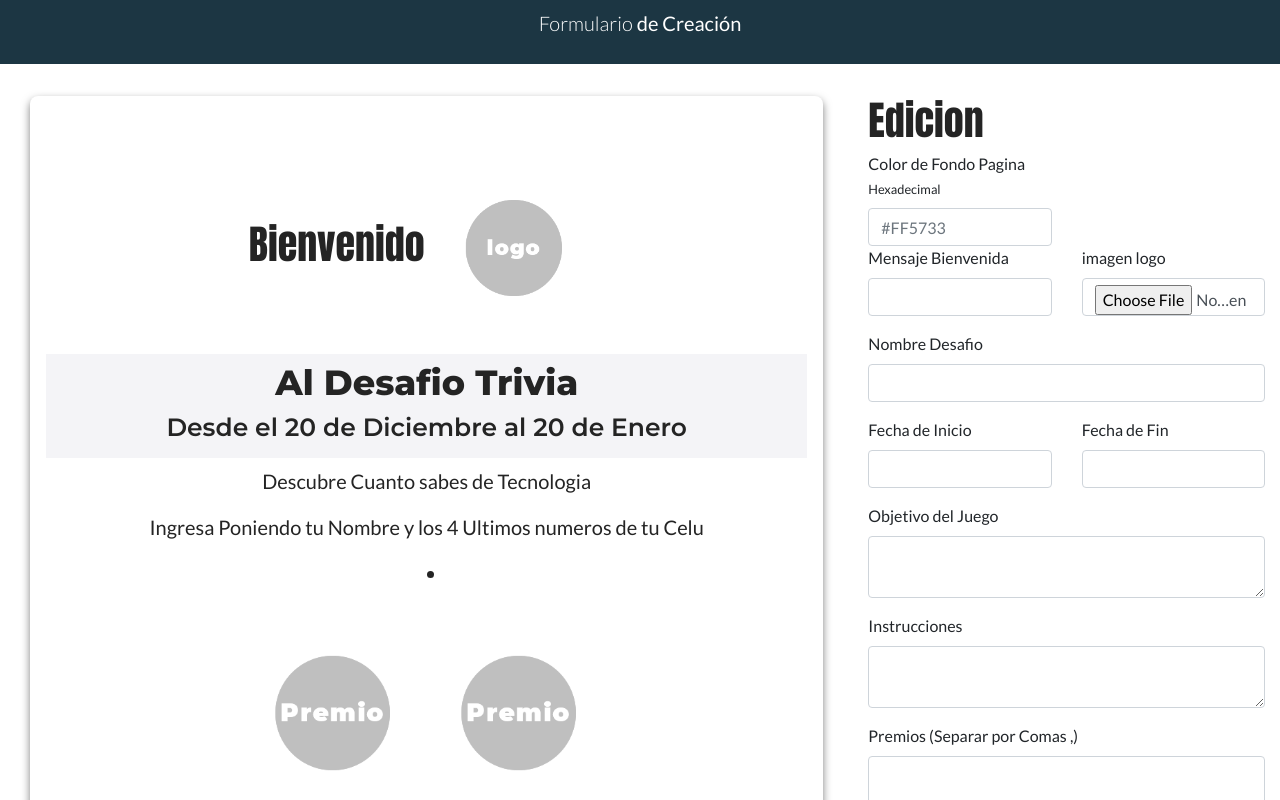
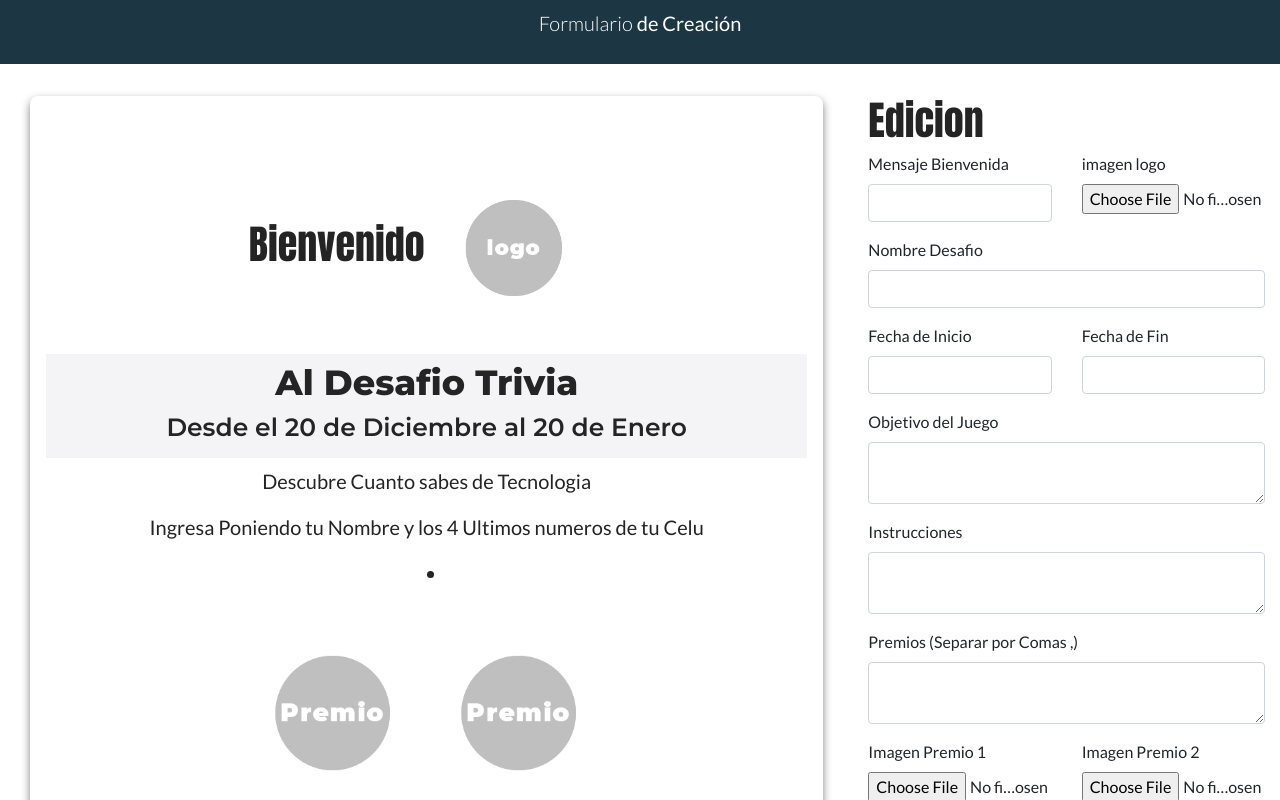
Before and after one commit to Mathiasfx/PaginaEditable, a React (Create React App) app: page /Formulario in a window 1280 px wide. Shown: the top 800 px of the page. Built offline with nearby package versions, Linux system fonts and the light colour scheme.

Commit message:
Modificiacion React COlor + file name

```diff
--- a/package.json
+++ b/package.json
@@ -9,6 +9,7 @@
     "axios": "^0.21.0",
     "bootstrap": "^4.5.3",
     "react": "^17.0.1",
+    "react-color": "^2.19.3",
     "react-dom": "^17.0.1",
     "react-router-dom": "^5.2.0",
     "react-scripts": "4.0.0",
--- a/src/Components/Formulario.js
+++ b/src/Components/Formulario.js
@@ -1,5 +1,6 @@
 import React, { useState } from "react";
 import axios from "axios";
+
 
 
 function Formulario({ onChange, form }) {
@@ -8,8 +9,7 @@ function Formulario({ onChange, form }) {
     e.preventDefault();
      axios
       .post(
-        "http://www.fsf.com.ar/principal/formulario.php",
-       form)
+        "http://www.fsf.com.ar/principal/formulario.php",form)
         .then((response) => {
         console.log(response, form);
       })
@@ -17,27 +17,29 @@ function Formulario({ onChange, form }) {
         console.log(console.log(error));
       });
   };
+
+  const [imagen1,setImagen1] = useState('');
+
+  function HandleFile(e){
+    setImagen1(e.target.files[0]);
+    fileUploader();
+  }
+
+  const fileUploader = () =>{
+    // axios.post()
+    console.log(imagen1.name);
+  }
+
+
+
+
   return (
     <div className="forcontenedor">
       <h1>Edicion</h1>
       <form onSubmit={handleSubmit}>
         <div className="form-group">
+
           <div className="row">
-          <div className="col-xs-12 col-md-6">
-            <label>Color de Fondo Pagina <small>Hexadecimal</small></label>
-            <input
-                onChange={onChange}
-                className="form-control"
-                type="text"
-                placeholder="#FF5733"
-                name="fondo"
-                value={form.fondo}
-              ></input>
-          </div>
-
-          </div>
-          <div className="row">
-
             <div className="col-xs-12 col-md-6">
               {" "}
               <label> Mensaje Bienvenida</label>
@@ -51,12 +53,11 @@ function Formulario({ onChange, form }) {
             </div>
             <div className="col-xs-12 col-md-6">
               <label>imagen logo</label>
+
               <input
-                onChange={onChange}
-                className="form-control"
+                onChange={HandleFile}
+                className="form-control-file"
                 type="file"
-                name="img1"
-                value={form.img1}
               ></input>
             </div>
           </div>
@@ -132,7 +133,7 @@ function Formulario({ onChange, form }) {
               <input
                 type="file"
                 onChange={onChange}
-                className="form-control"
+                className="form-control-file"
                 name="img2"
                 value={form.img2}
               ></input>
@@ -142,7 +143,7 @@ function Formulario({ onChange, form }) {
               <input
                 type="file"
                 onChange={onChange}
-                className="form-control"
+                className="form-control-file"
                 name="img3"
                 value={form.img3}
               ></input>
```
Also changed, not shown: src/pages/PaginaNew.js (line endings or trailing spaces), 1 other file (tests, documents, lock files or other folders).
